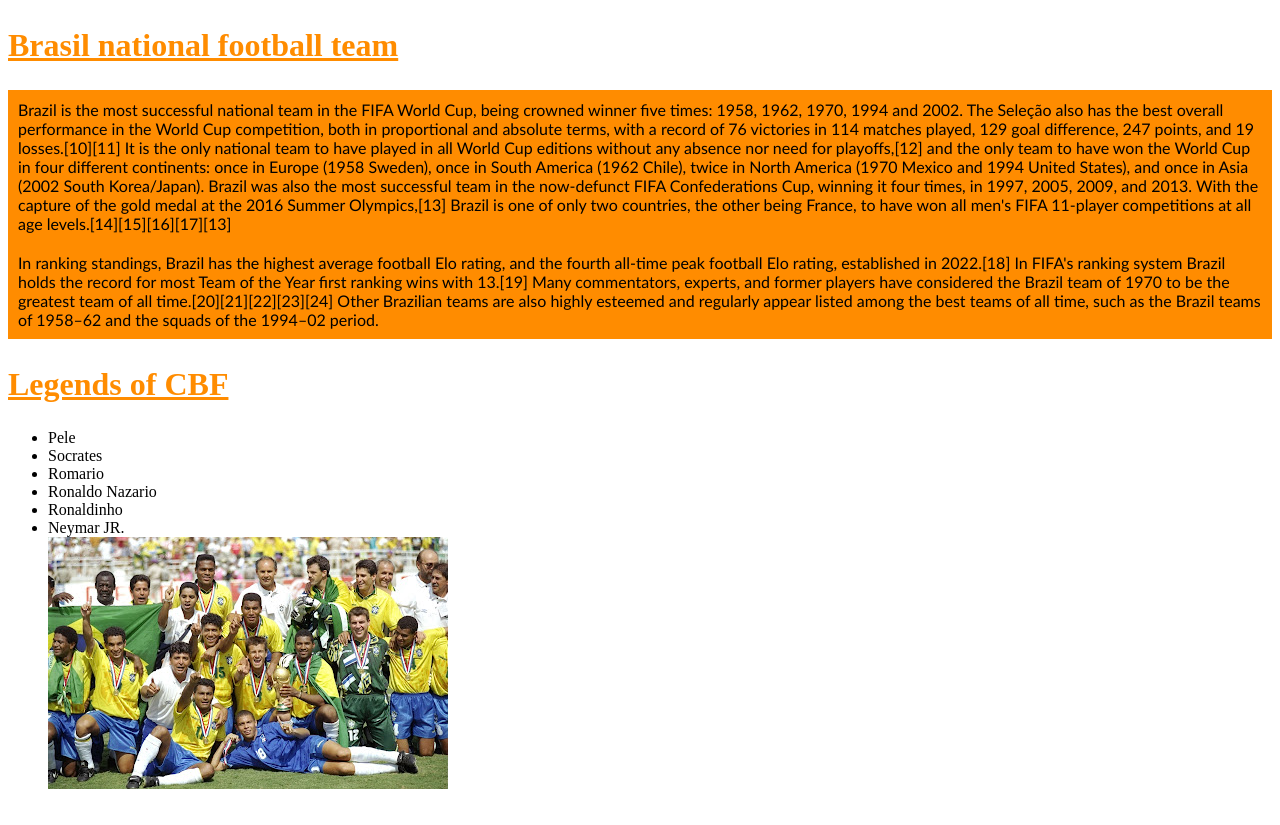
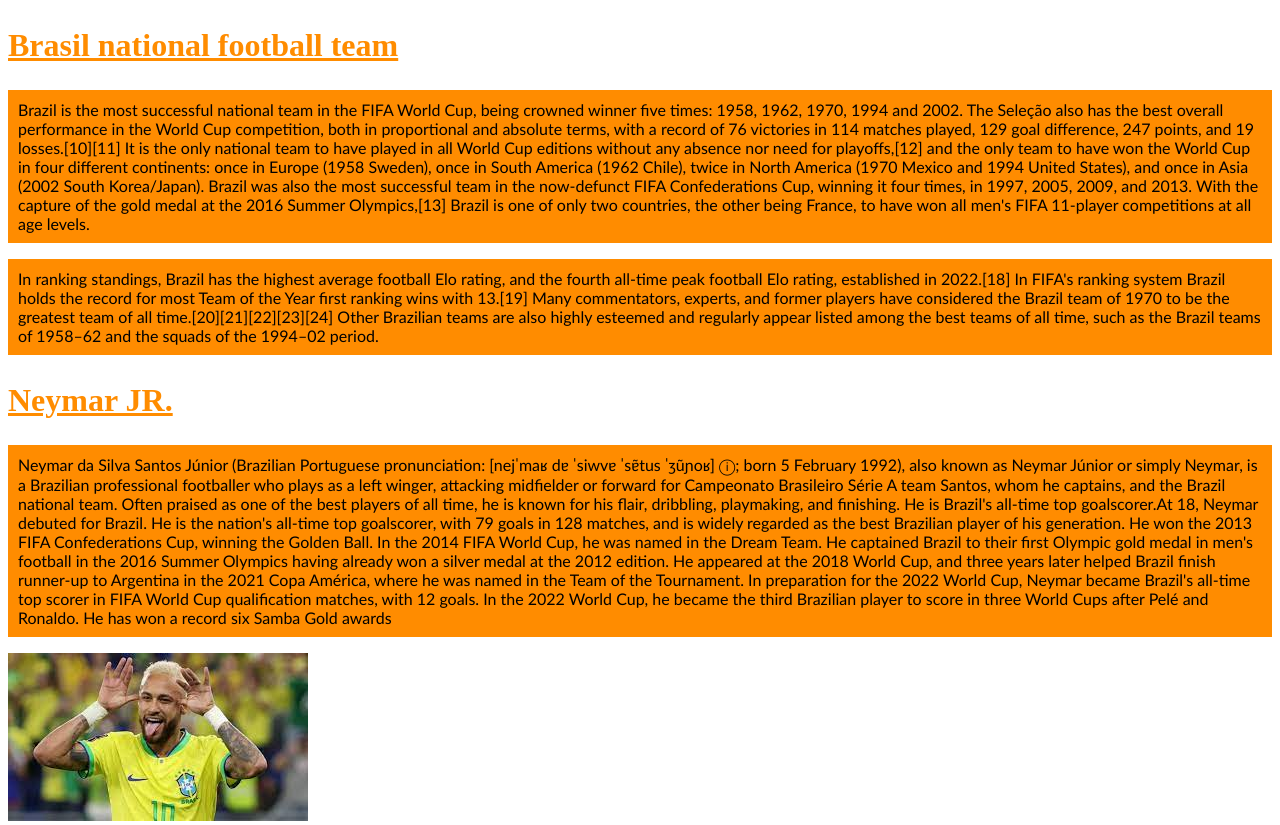
Before and after one commit to PasingM/expo-repo, a plain HTML site: page index.html in a window 1280 px wide. Shown: the top 825 px of the page. Drawn offline with Linux system fonts and the light colour scheme.

Commit message:
add neymar

```diff
--- a/index.html
+++ b/index.html
@@ -9,10 +9,14 @@
 </head>
 <body>
     <h2>Brasil national football team</h2>
-    <div>
-        Brazil is the most successful national team in the FIFA World Cup, being crowned winner five times: 1958, 1962, 1970, 1994 and 2002. The Seleção also has the best overall performance in the World Cup competition, both in proportional and absolute terms, with a record of 76 victories in 114 matches played, 129 goal difference, 247 points, and 19 losses.[10][11] It is the only national team to have played in all World Cup editions without any absence nor need for playoffs,[12] and the only team to have won the World Cup in four different continents: once in Europe (1958 Sweden), once in South America (1962 Chile), twice in North America (1970 Mexico and 1994 United States), and once in Asia (2002 South Korea/Japan). Brazil was also the most successful team in the now-defunct FIFA Confederations Cup, winning it four times, in 1997, 2005, 2009, and 2013. With the capture of the gold medal at the 2016 Summer Olympics,[13] Brazil is one of only two countries, the other being France, to have won all men's FIFA 11-player competitions at all age levels.[14][15][16][17][13]
+    <div><p>
+        Brazil is the most successful national team in the FIFA World Cup, being crowned winner five times: 1958, 1962, 1970, 1994 and 2002. The Seleção also has the best overall performance in the World Cup competition, both in proportional and absolute terms, with a record of 76 victories in 114 matches played, 129 goal difference, 247 points, and 19 losses.[10][11] It is the only national team to have played in all World Cup editions without any absence nor need for playoffs,[12] and the only team to have won the World Cup in four different continents: once in Europe (1958 Sweden), once in South America (1962 Chile), twice in North America (1970 Mexico and 1994 United States), and once in Asia (2002 South Korea/Japan). Brazil was also the most successful team in the now-defunct FIFA Confederations Cup, winning it four times, in 1997, 2005, 2009, and 2013. With the capture of the gold medal at the 2016 Summer Olympics,[13] Brazil is one of only two countries, the other being France, to have won all men's FIFA 11-player competitions at all age levels.</p>
     </div>
-    <div>In ranking standings, Brazil has the highest average football Elo rating, and the fourth all-time peak football Elo rating, established in 2022.[18] In FIFA's ranking system Brazil holds the record for most Team of the Year first ranking wins with 13.[19] Many commentators, experts, and former players have considered the Brazil team of 1970 to be the greatest team of all time.[20][21][22][23][24] Other Brazilian teams are also highly esteemed and regularly appear listed among the best teams of all time, such as the Brazil teams of 1958–62 and the squads of the 1994–02 period.</div>
+    <div><p>In ranking standings, Brazil has the highest average football Elo rating, and the fourth all-time peak football Elo rating, established in 2022.[18] In FIFA's ranking system Brazil holds the record for most Team of the Year first ranking wins with 13.[19] Many commentators, experts, and former players have considered the Brazil team of 1970 to be the greatest team of all time.[20][21][22][23][24] Other Brazilian teams are also highly esteemed and regularly appear listed among the best teams of all time, such as the Brazil teams of 1958–62 and the squads of the 1994–02 period.</p></div>
+    <h2>Neymar JR.</h2>
+    <p>Neymar da Silva Santos Júnior (Brazilian Portuguese pronunciation: [nejˈmaʁ dɐ ˈsiwvɐ ˈsɐ̃tus ˈʒũɲoʁ] ⓘ; born 5 February 1992), also known as Neymar Júnior or simply Neymar, is a Brazilian professional footballer who plays as a left winger, attacking midfielder or forward for Campeonato Brasileiro Série A team Santos, whom he captains, and the Brazil national team. Often praised as one of the best players of all time, he is known for his flair, dribbling, playmaking, and finishing. He is Brazil's all-time top goalscorer.At 18, Neymar debuted for Brazil. He is the nation's all-time top goalscorer, with 79 goals in 128 matches, and is widely regarded as the best Brazilian player of his generation. He won the 2013 FIFA Confederations Cup, winning the Golden Ball. In the 2014 FIFA World Cup, he was named in the Dream Team. He captained Brazil to their first Olympic gold medal in men's football in the 2016 Summer Olympics having already won a silver medal at the 2012 edition. He appeared at the 2018 World Cup, and three years later helped Brazil finish runner-up to Argentina in the 2021 Copa América, where he was named in the Team of the Tournament. In preparation for the 2022 World Cup, Neymar became Brazil's all-time top scorer in FIFA World Cup qualification matches, with 12 goals. In the 2022 World Cup, he became the third Brazilian player to score in three World Cups after Pelé and Ronaldo. He has won a record six Samba Gold awards</p>
+    <img src="images/neymar.jpg"
+    <br>
     <h2>Legends of CBF</h2>
     <ul>
         <li>Pele</li>
--- a/styles/expo.css
+++ b/styles/expo.css
@@ -1,7 +1,10 @@
-div{
+p{
     font-family: 'Gill Sans', 'Gill Sans MT', Calibri, 'Trebuchet MS', sans-serif;
     background-color: darkorange;color: black;padding: 10px;
 }
 h2{
     font-size: xx-large;color: darkorange;text-decoration: underline;
 }
+ul{
+    font-size: xx-large;font-family: 'Gill Sans', 'Gill Sans MT', Calibri, 'Trebuchet MS', sans-serif;
+}
```
Also changed, not shown: images/neymar.jpg (added).
